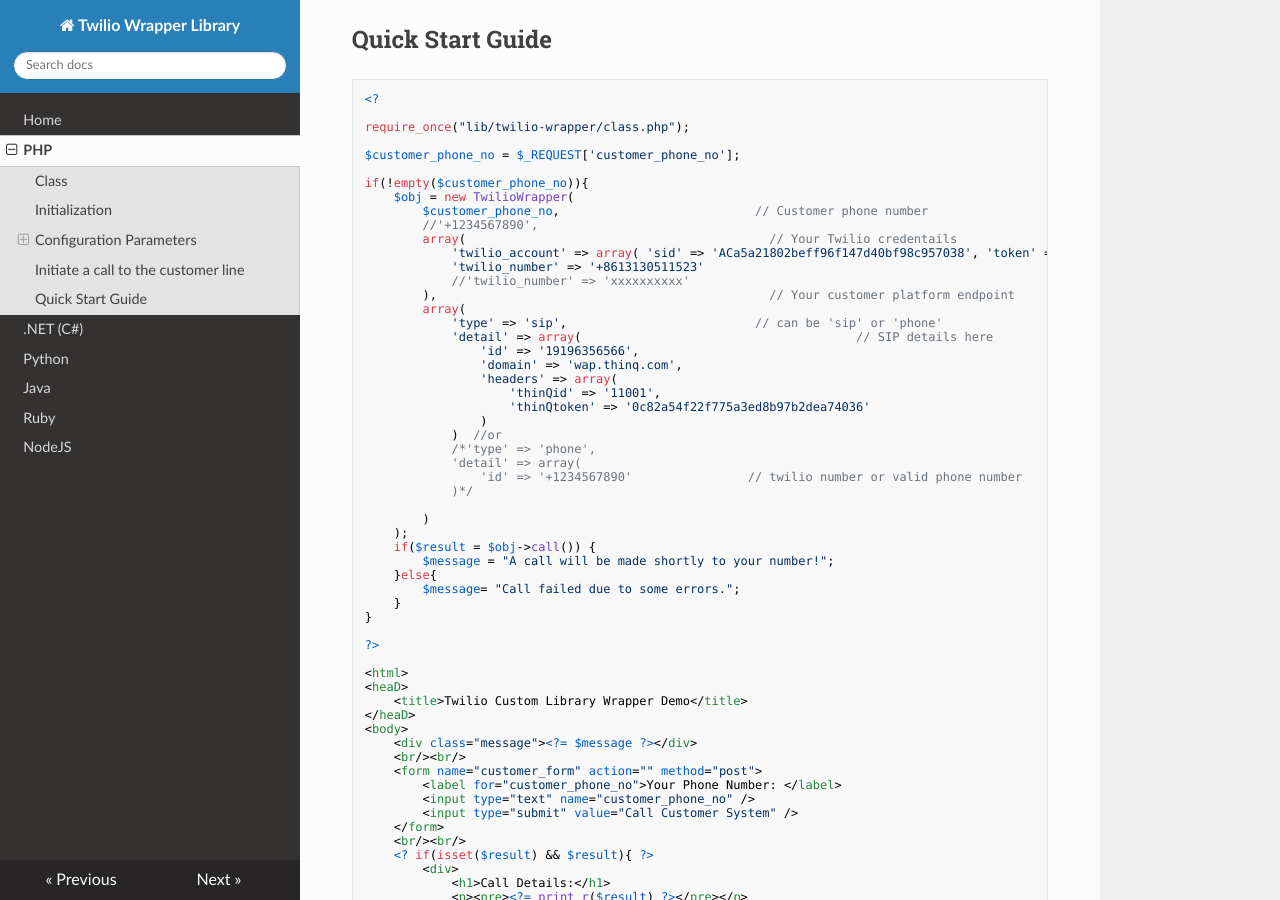
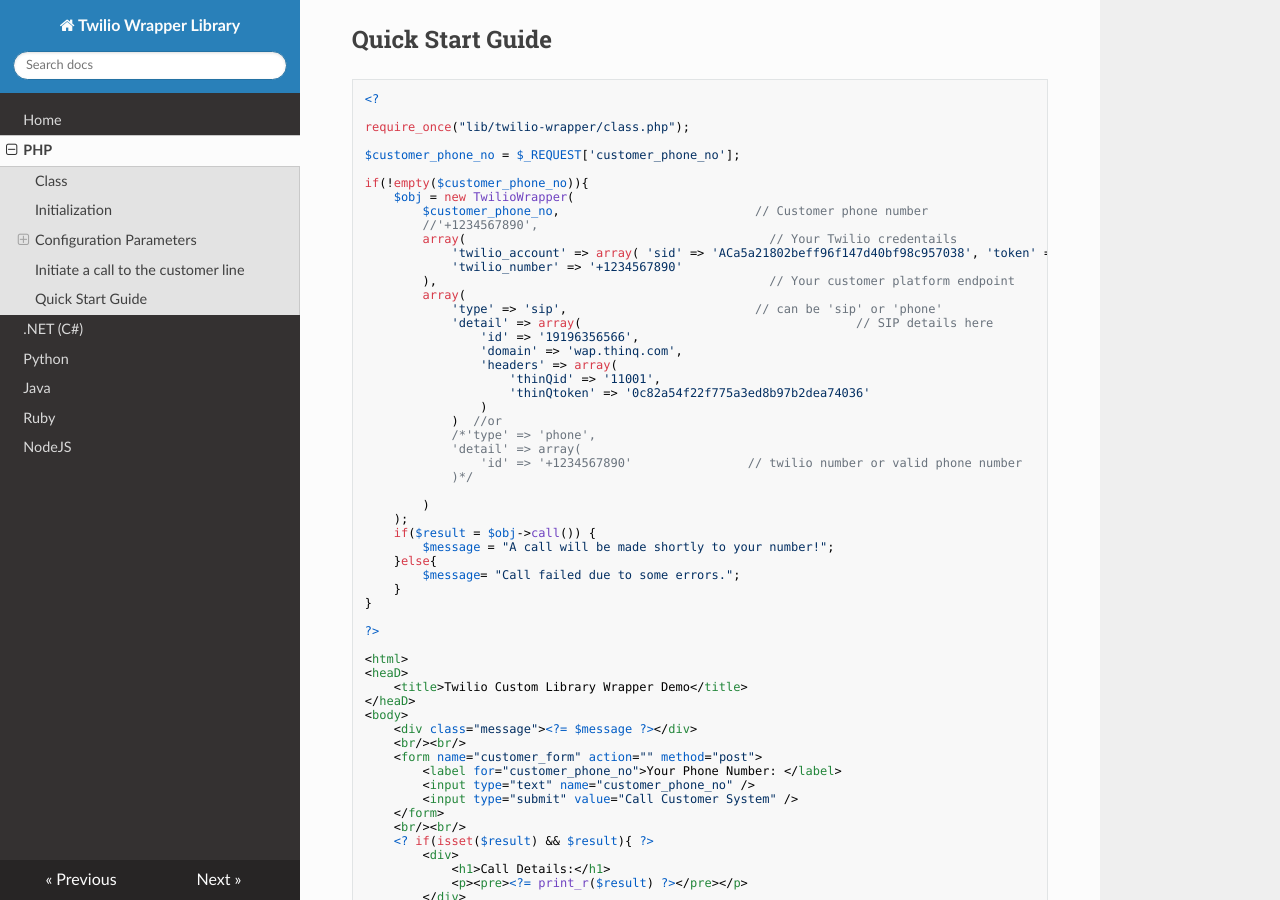
Before and after one commit to harouf/twilio-wrapper-library-documentation, an MkDocs documentation site: the page built from docs/php.md, in a window 1280 px wide and 900 px high, scrolled down 1554 px. Built offline with MkDocs 1.6.1, drawn with Linux system fonts in a browser that asks for light colours; nearby versions of some CDN libraries; old or Windows-style settings are respelled for this version of MkDocs.

Commit message:
minor update

```diff
--- a/docs/php.md
+++ b/docs/php.md
@@ -85,8 +85,7 @@ if(!empty($customer_phone_no)){
         //'+1234567890',
         array(                                          // Your Twilio credentails
             'twilio_account' => array( 'sid' => 'ACa5a21802beff96f147d40bf98c957038', 'token' => '7852c807435af28d468344ca57a49d2a'),
-            'twilio_number' => '+8613130511523'
-            //'twilio_number' => 'xxxxxxxxxx'
+            'twilio_number' => '+1234567890'
         ),                                              // Your customer platform endpoint
         array(
             'type' => 'sip',                          // can be 'sip' or 'phone'
```
